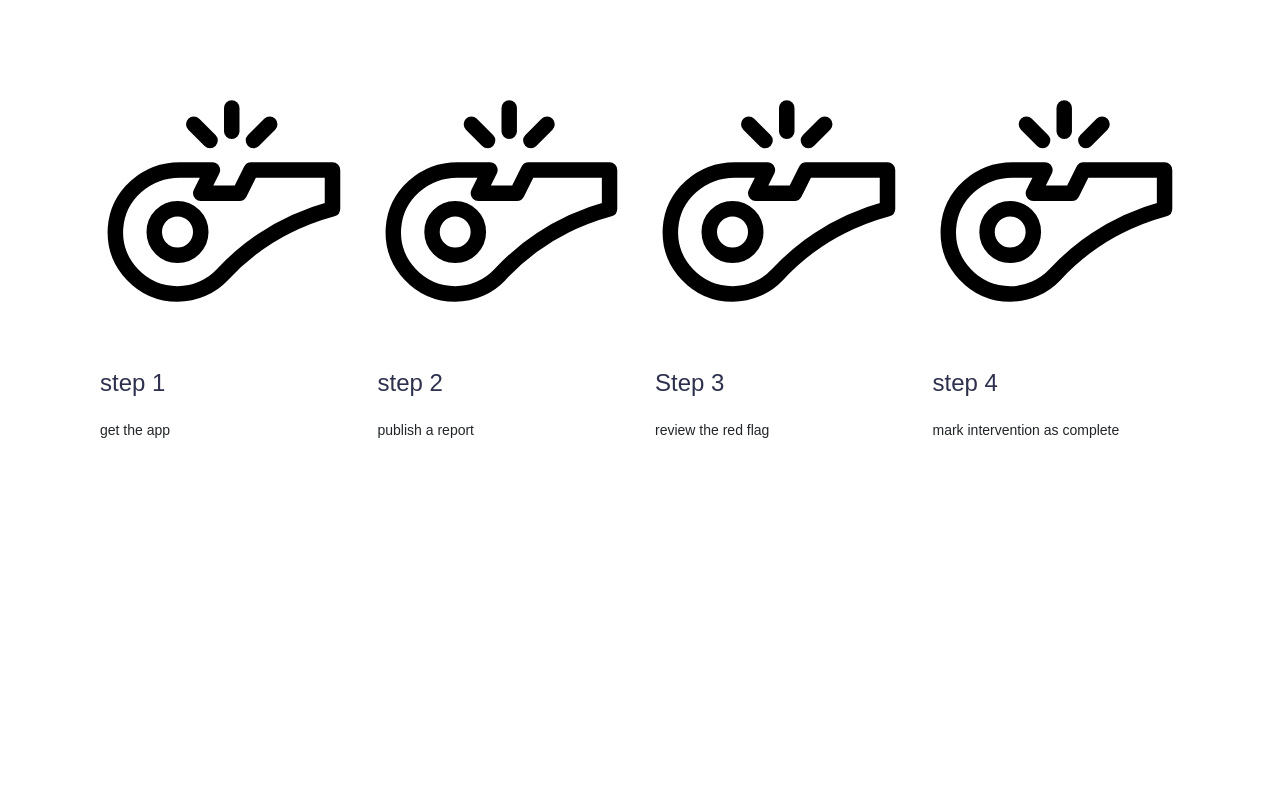
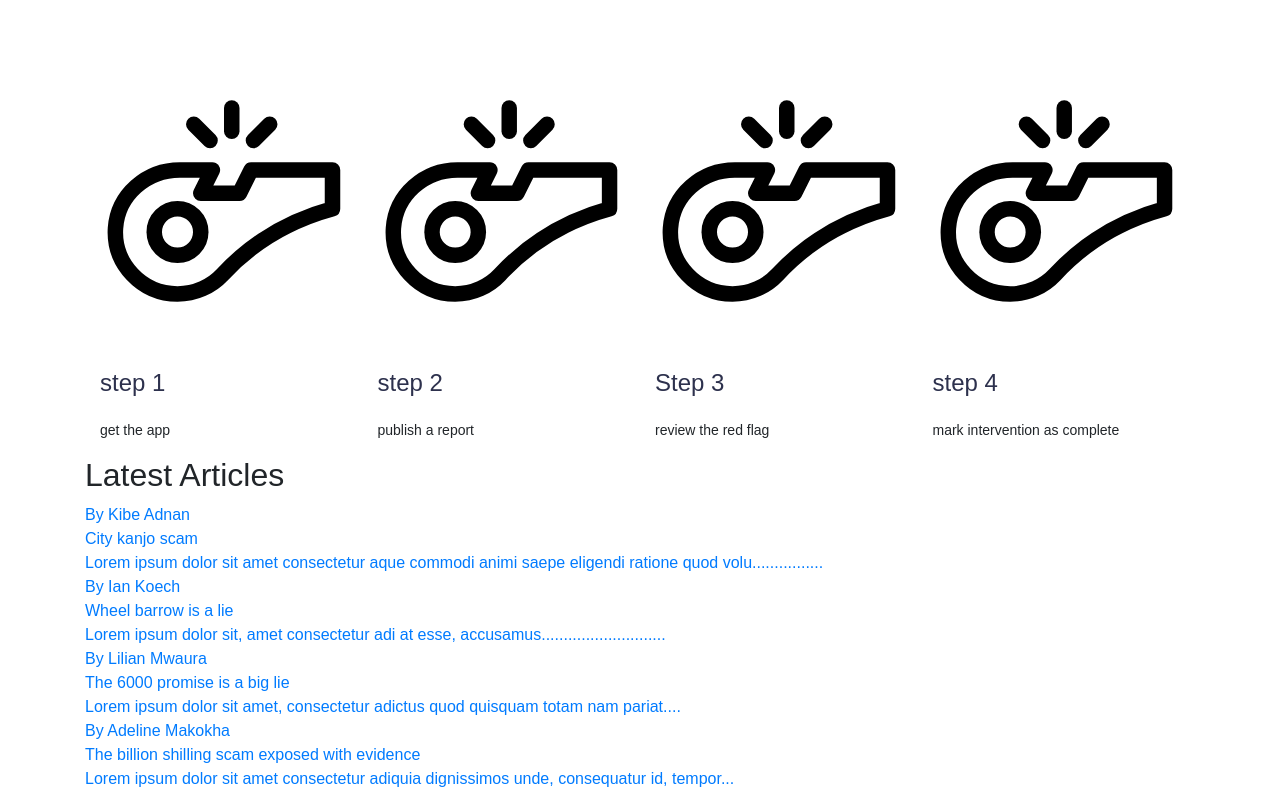
Before and after one commit to NessaAz/iReporter, an Angular app in the folder Front-End/iReporter/: page / in a window 1280 px wide. Shown: the part 1038-1829 px from the top of the page. Before the commit the page ends 1494 px from the top, so only its background shows below. Built offline with nearby package versions, Linux system fonts and the light colour scheme; grey boxes are pictures that could not be loaded; some icons are missing.

Commit message:
add article section

```diff
--- a/Front-End/iReporter/src/app/components/landing/landing.component.html
+++ b/Front-End/iReporter/src/app/components/landing/landing.component.html
@@ -13,6 +13,7 @@
     </section>
     <!-- end of hero -->
 
+    <!-- feature -->
     <section class="feature">
         <div class="feature__content container container--pall">
             <div class="feature__intro">
@@ -63,5 +64,79 @@
         </div>
         </div>
     </section>
+    <!-- end of feature -->
 
+    <!-- article -->
+    <section class="articles">
+        <div class="article__content container container--pall">
+        <h2>Latest Articles</h2>
+
+        <div class="article__grid">
+            <a href="#" class="article__item">
+            <div
+                class="article__image"
+                style="background-image: url('/assets/anticorrupt.jpg')"
+            ></div>
+            <div class="article__text">
+                <div class="article__author">By Kibe Adnan</div>
+                <div class="article__title">
+                    City kanjo scam
+                </div>
+                <div class="article__description">
+                Lorem ipsum dolor sit amet consectetur aque commodi animi saepe eligendi ratione quod volu................
+                </div>
+            </div>
+            </a>
+
+            <a href="#" class="article__item">
+            <div
+                class="article__image"
+                style="background-image: url('/assets/anticorrupt.jpg')"
+            ></div>
+            <div class="article__text">
+                <div class="article__author">By Ian Koech</div>
+                <div class="article__title">
+                    Wheel barrow is a lie
+                </div>
+                <div class="article__description">
+                Lorem ipsum dolor sit, amet consectetur adi at esse, accusamus............................
+                </div>
+            </div>
+            </a>
+
+            <a href="#" class="article__item">
+            <div
+                class="article__image"
+                style="background-image: url('/assets/anticorrupt.jpg')"
+            ></div>
+            <div class="article__text">
+                <div class="article__author">By Lilian Mwaura</div>
+                <div class="article__title">
+                The 6000 promise is a big lie
+                </div>
+                <div class="article__description">
+                Lorem ipsum dolor sit amet, consectetur adictus quod quisquam totam nam pariat....
+                </div>
+            </div>
+            </a>
+
+            <a href="#" class="article__item">
+            <div
+                class="article__image"
+                style="background-image: url('/assets/anticorrupt.jpg')"
+            ></div>
+            <div class="article__text">
+                <div class="article__author">By Adeline Makokha</div>
+                <div class="article__title">
+                The billion shilling scam exposed with evidence
+                </div>
+                <div class="article__description">
+                Lorem ipsum dolor sit amet consectetur adiquia dignissimos unde, consequatur id, tempor...
+                </div>
+            </div>
+            </a>
+        </div>
+        </div>
+    </section>
+    <!-- end of article -->
 </body>
```
